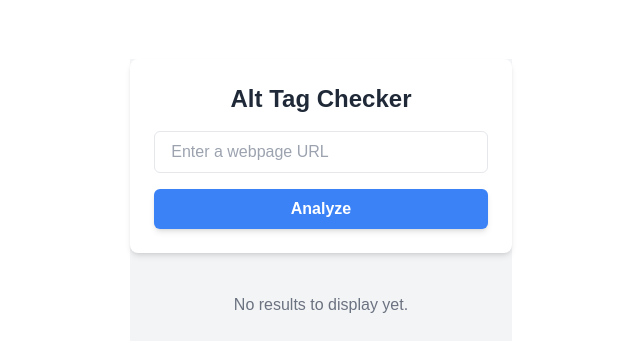
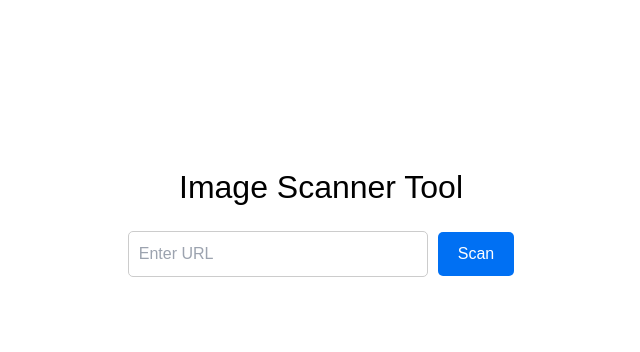
Before and after one commit to ganesh-tomar/imagesense, a Next.js app: page / in a window 1280 px wide. Shown: the part 220-572 px from the top of the page, without its empty margins (319-959 px from the left). Built offline with nearby package versions, Linux system fonts and the light colour scheme.

Commit message:
The Image data this shown on page.

```diff
--- a/app/analyze.ts
+++ b/app/analyze.ts
@@ -1,59 +1,59 @@
-import { NextApiRequest, NextApiResponse } from "next";
-import axios from "axios";
-import * as cheerio from "cheerio";
-import { URL } from "url"; // To resolve relative URLs
+// import { NextApiRequest, NextApiResponse } from "next";
+// import axios from "axios";
+// import * as cheerio from "cheerio";
+// import { URL } from "url"; // To resolve relative URLs
 
-type ImageData = {
-  src: string;
-  alt: string | null;
-};
+// type ImageData = {
+//   src: string;
+//   alt: string | null;
+// };
 
-export default async function handler(
-  req: NextApiRequest,
-  res: NextApiResponse
-) {
-  if (req.method !== "POST") {
-    return res.status(405).json({ error: "Method not allowed. Use POST." });
-  }
+// export default async function handler(
+//   req: NextApiRequest,
+//   res: NextApiResponse
+// ) {
+//   if (req.method !== "POST") {
+//     return res.status(405).json({ error: "Method not allowed. Use POST." });
+//   }
 
-  const { url } = req.body;
+//   const { url } = req.body;
 
-  if (!url) {
-    return res.status(400).json({ error: "URL is required." });
-  }
+//   if (!url) {
+//     return res.status(400).json({ error: "URL is required." });
+//   }
 
-  try {
-    // Fetch the webpage content
-    const response = await axios.get(url);
-    const html = response.data;
+//   try {
+//     // Fetch the webpage content
+//     const response = await axios.get(url);
+//     const html = response.data;
 
-    // Parse HTML with Cheerio
-    const $ = cheerio.load(html);
-    const images: ImageData[] = [];
+//     // Parse HTML with Cheerio
+//     const $ = cheerio.load(html);
+//     const images: ImageData[] = [];
 
-    // Extract all <img> tags
-    $("img").each((_, img) => {
-      let src = $(img).attr("src") || "";
-      const alt = $(img).attr("alt") || null;
+//     // Extract all <img> tags
+//     $("img").each((_, img) => {
+//       let src = $(img).attr("src") || "";
+//       const alt = $(img).attr("alt") || null;
 
-      // Resolve relative URLs to absolute URLs
-      if (src && !src.startsWith("http")) {
-        try {
-          const absoluteUrl = new URL(src, url); // This creates an absolute URL
-          src = absoluteUrl.href;
-        } catch (error) {
-          console.error("Invalid image URL:", src, error);
-        }
-      }
+//       // Resolve relative URLs to absolute URLs
+//       if (src && !src.startsWith("http")) {
+//         try {
+//           const absoluteUrl = new URL(src, url); // This creates an absolute URL
+//           src = absoluteUrl.href;
+//         } catch (error) {
+//           console.error("Invalid image URL:", src, error);
+//         }
+//       }
 
-      // Push image details into the array
-      images.push({ src, alt });
-    });
+//       // Push image details into the array
+//       images.push({ src, alt });
+//     });
 
-    // Send the extracted data back to the frontend
-    return res.status(200).json({ images });
-  } catch (error) {
-    console.error("Error fetching or parsing the URL:", error);
-    return res.status(500).json({ error: "Failed to analyze the webpage." });
-  }
-}
+//     // Send the extracted data back to the frontend
+//     return res.status(200).json({ images });
+//   } catch (error) {
+//     console.error("Error fetching or parsing the URL:", error);
+//     return res.status(500).json({ error: "Failed to analyze the webpage." });
+//   }
+// }
--- a/app/globals.css
+++ b/app/globals.css
@@ -22,7 +22,7 @@ body {
 section.main {
   width: 100%;
   min-height: 100vh;
-  background-color: white;
+  background-color: #ffffff;
   padding: 20px;
 }
 
@@ -93,3 +93,6 @@ h1 {
 .button:hover {
   background-color: #005bb5;
 }
+.results{
+  color: #000;
+}
--- a/app/page.tsx
+++ b/app/page.tsx
@@ -1,13 +1,15 @@
 'use client'
 import type { NextPage } from "next";
 import ToolUi from '../components/ToolUi';
+import ImageScanner from "../components/scan-images";
 
 const Home: NextPage = () => {
   return (
  <section className="main">
   <div className="container">
     <div className="innerWrap">
-      <ToolUi/>
+      <ImageScanner/>
+      {/* <ToolUi/> */}
       {/* <div className="input-container">
         <div className="input-wrapper">
           <input
--- a/components/ToolUi.tsx
+++ b/components/ToolUi.tsx
@@ -18,19 +18,22 @@ const AltChecker = () => {
     }
 
     setIsLoading(true);
-    setResults([]); // Clear previous results
+    setResults([]);
 
     try {
-      // Send a POST request to the /api/analyze endpoint with the URL
-      const response = await fetch("/analyze", {
+      const response = await fetch("/pages/api/analyze.ts", {
         method: "POST",
         headers: { "Content-Type": "application/json" },
         body: JSON.stringify({ url }),
       });
 
+      if (!response.ok) {
+        const errorData = await response.json();
+        alert(errorData.error || "An unknown error occurred.");
+        return;
+      }
+
       const data = await response.json();
-
-      // If the API call is successful, update the results
       setResults(data.images || []);
     } catch (error) {
       console.error("Error analyzing the URL:", error);
@@ -39,6 +42,7 @@ const AltChecker = () => {
       setIsLoading(false);
     }
   };
+
 
 
   return (
--- /dev/null
+++ b/components/scan-images.tsx
@@ -0,0 +1,122 @@
+import { useState } from "react";
+
+interface ImageInfo {
+  src: string;
+  alt: string | null;
+}
+
+const ImageScanner: React.FC = () => {
+  const [url, setUrl] = useState("");
+  const [loading, setLoading] = useState(false);
+  const [images, setImages] = useState<ImageInfo[]>([]);
+  const [error, setError] = useState("");
+
+  const handleInputChange = (e: React.ChangeEvent<HTMLInputElement>) => {
+    setUrl(e.target.value);
+  };
+
+  const handleClearInput = () => {
+    setUrl("");
+    setImages([]);
+    setError("");
+  };
+
+  const handleScan = async () => {
+    if (url.trim() === "") {
+      alert("Please enter a valid URL.");
+      return;
+    }
+
+    setLoading(true);
+    setError("");
+    setImages([]);
+
+    try {
+      // Make a request to the API route
+      const response = await fetch(`/api/scan-images?url=${encodeURIComponent(url)}`);
+      console.log(response);
+
+      if (!response.ok) {
+        const errorText = await response.text(); // Read the HTML response
+        console.error("Error response body:", errorText);
+        throw new Error("Failed to fetch images. Please check the URL.");
+      }
+
+      const data: ImageInfo[] = await response.json();
+      setImages(data);
+    } catch (err: unknown) {
+      if (err instanceof Error) {
+        setError(err.message || "An error occurred while scanning the URL.");
+      } else {
+        setError("An unknown error occurred.");
+      }
+    } finally {
+      setLoading(false);
+    }
+  };
+
+  return (
+    <section className="main">
+      <div className="container">
+        <div className="innerWrap">
+          <h1>Image Scanner Tool</h1>
+          <div className="input-container">
+            <div className="input-wrapper">
+              <input
+                type="text"
+                placeholder="Enter URL"
+                className="input"
+                value={url}
+                onChange={handleInputChange}
+              />
+              {url && (
+                <span className="clear-button" onClick={handleClearInput}>
+                  ✕
+                </span>
+              )}
+            </div>
+            <button className="button" onClick={handleScan} disabled={loading}>
+              {loading ? "Scanning..." : "Scan"}
+            </button>
+          </div>
+          {error && <p className="error-message">{error}</p>}
+          {images.length > 0 && (
+            <div className="results mt-6">
+              <h2 className="text-3xl font-semibold mb-6 text-center text-indigo-600">Image Results:</h2>
+              <ul className="grid grid-cols-1 sm:grid-cols-2 md:grid-cols-3 lg:grid-cols-4 gap-6">
+                {images.map((image, index) => {
+                  const isAltMissing = !image.alt;
+                  const imageUrl = image.src.startsWith("http") ? image.src : `${url}${image.src}`; // Check if src starts with 'http', else prepend the URL.
+
+                  return (
+                    <li
+                      key={index}
+                      className={`flex flex-col items-center p-4 rounded-lg shadow-lg transform transition-all bg-white hover:bg-[#619EA8] hover:!text-white ease-in-out delay-150 text-black ${isAltMissing ? "bg-red-500 text-white" : ""
+                        } scale-none hover:scale-105 hover:shadow-xl cursor-pointer`}
+                    >
+                    <div className="w-auto max-w-[120px] h-[100px] mb-[30px]">
+                    <img
+                        src={imageUrl}
+                        alt={image.alt || "No alt text"}
+                        className="w-full h-auto max-w-[120px] max-h-[110px]  mb-3 rounded-lg "
+                        style={{ maxWidth: "120px" }}
+                      />
+                    </div>
+                      <p className={`text-lg font-medium text-center ${isAltMissing ? "text-white" : "text-gray-700"}`}>
+                        <strong className="font-semibold">Alt:</strong> {image.alt || "Missing"}
+                      </p>
+                    </li>
+                  );
+                })}
+              </ul>
+            </div>
+          )}
+
+
+        </div>
+      </div>
+    </section>
+  );
+};
+
+export default ImageScanner;
--- a/package.json
+++ b/package.json
@@ -11,12 +11,14 @@
   "dependencies": {
     "axios": "^1.7.9",
     "cheerio": "^1.0.0",
-    "next": "15.1.3",
+    "jsdom": "^25.0.1",
+    "next": "^15.1.3",
     "react": "^19.0.0",
     "react-dom": "^19.0.0"
   },
   "devDependencies": {
     "@eslint/eslintrc": "^3",
+    "@types/jsdom": "^21.1.7",
     "@types/node": "^20",
     "@types/react": "^19",
     "@types/react-dom": "^19",
--- /dev/null
+++ b/pages/api/scan-images.ts
@@ -0,0 +1,42 @@
+import { NextApiRequest, NextApiResponse } from 'next';
+import { JSDOM } from 'jsdom';
+
+interface ImageInfo {
+  src: string;
+  alt: string | null;
+}
+
+export default async function handler(req: NextApiRequest, res: NextApiResponse) {
+  console.log("Handler is called....");
+
+  // Check if URL is provided in query
+  const { url } = req.query;
+  if (!url || typeof url !== 'string') {
+    console.log("No valid URL provided");
+    return res.status(400).json({ error: 'Invalid URL provided.' });
+  }
+
+  try {
+    const response = await fetch(url);
+    const html = await response.text();
+    console.log("HTML fetched successfully");
+
+    const contentType = response.headers.get('content-type');
+    if (!contentType || !contentType.includes('text/html')) {
+      return res.status(400).json({ error: 'The URL did not return a valid HTML document.' });
+    }
+
+    const dom = new JSDOM(html);
+    const images = dom.window.document.querySelectorAll('img');
+
+    const altAttributes = Array.from(images).map((img) => ({
+      src: img.getAttribute('src') || '',
+      alt: img.getAttribute('alt') || 'No alt attribute',
+    }));
+
+    return res.status(200).json(altAttributes);
+  } catch (error) {
+    console.error('Error fetching or parsing the URL:', error);
+    return res.status(500).json({ error: 'An internal error occurred.' });
+  }
+}
--- a/tsconfig.json
+++ b/tsconfig.json
@@ -8,7 +8,7 @@
     "noEmit": true,
     "esModuleInterop": true,
     "module": "esnext",
-    "moduleResolution": "bundler",
+    "moduleResolution": "node",
     "resolveJsonModule": true,
     "isolatedModules": true,
     "jsx": "preserve",
```
Also changed, not shown: 1 other file (tests, documents, lock files or other folders).
